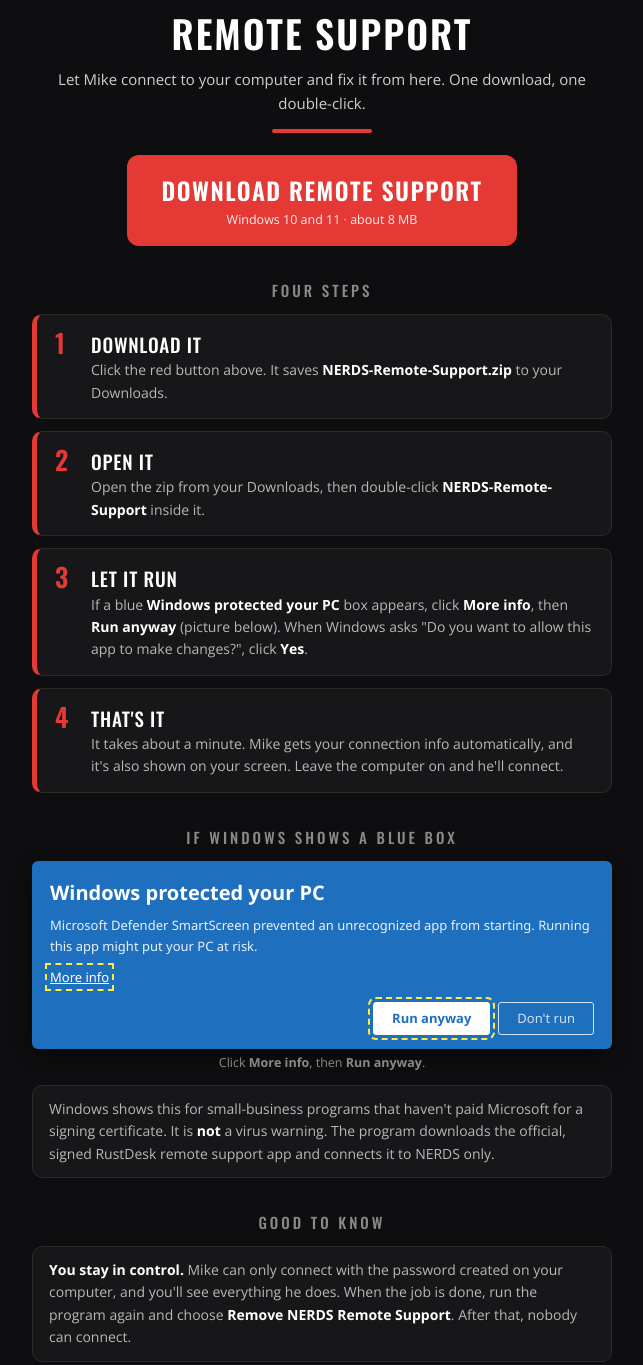
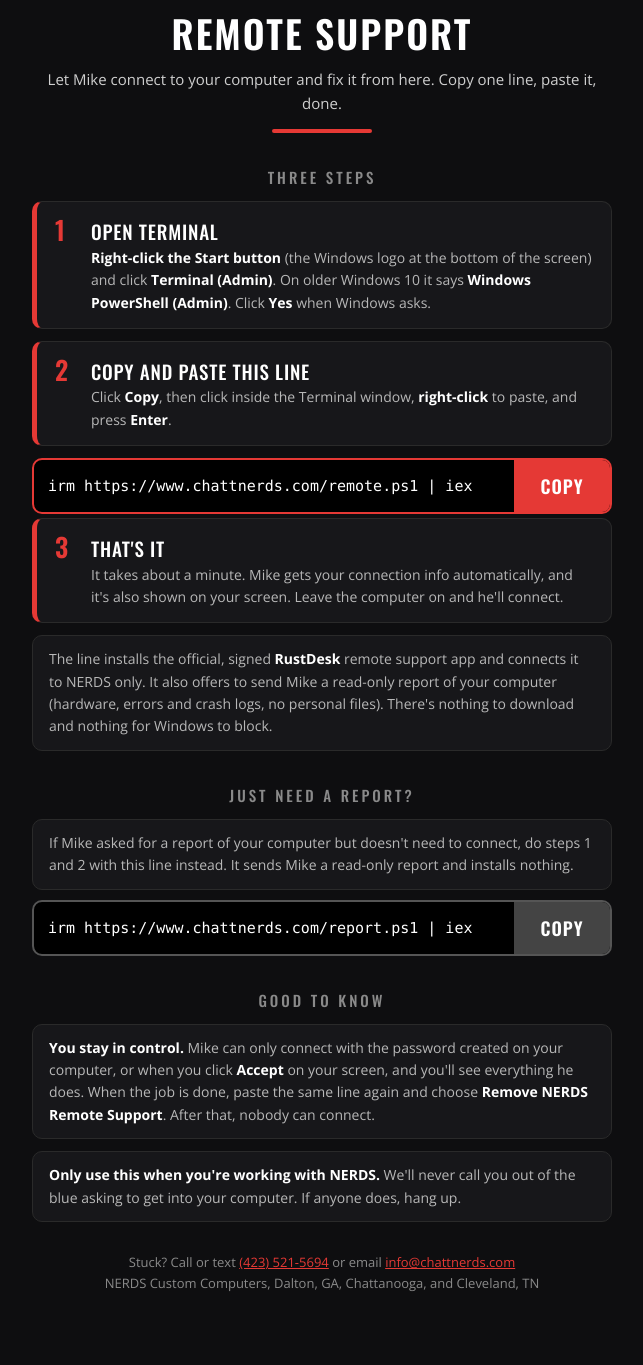
Before and after one commit to 1r0nch3f/NERDSwebpage, a plain HTML site: page remote.html in a window 1280 px wide. Shown: the part 238-1603 px from the top of the page, without its empty margins (318-961 px from the left). Drawn offline with nearby package versions, Linux system fonts and the light colour scheme.

Commit message:
Remote Support page: PowerShell one-liner + report line; remove Defender-flagged zip/EXE downloads

```diff
--- a/remote.html
+++ b/remote.html
@@ -4,7 +4,7 @@
 <meta charset="UTF-8">
 <meta name="viewport" content="width=device-width, initial-scale=1.0">
 <title>Remote Support - NERDS Custom Computers</title>
-<meta name="description" content="Let Mike from NERDS connect to your computer and fix it remotely. One download, one double-click.">
+<meta name="description" content="Let Mike from NERDS connect to your computer and fix it remotely. Let Mike from NERDS connect to your computer and fix it remotely. Copy one line, paste it, done.">
 <meta name="robots" content="noindex">
 <link rel="preconnect" href="https://fonts.googleapis.com">
 <link href="https://fonts.googleapis.com/css2?family=Oswald:wght@400;500;600;700&family=Open+Sans:wght@400;600;700&display=swap" rel="stylesheet">
@@ -17,29 +17,24 @@
   h1 { font-family: 'Oswald', sans-serif; font-size: 38px; font-weight: 600; text-transform: uppercase; letter-spacing: 2px; color: #fff; }
   .tag { color: #cfcfcf; font-size: 15px; margin: 4px 0 14px; }
   .line { width: 100px; height: 4px; margin: 0 auto 22px; background: #e53935; border-radius: 2px; }
-  .dl { display: inline-block; text-decoration: none; background: #e53935; color: #fff; font-family: 'Oswald', sans-serif; font-size: 24px; font-weight: 600; letter-spacing: 1.5px; text-transform: uppercase; padding: 16px 34px; border-radius: 12px; transition: transform .12s, background .12s; }
-  .dl:hover, .dl:focus-visible { background: #c62828; transform: translateY(-2px); outline: none; }
-  .dl small { display: block; font-family: 'Open Sans', Arial, sans-serif; font-size: 12.5px; font-weight: 400; letter-spacing: 0; text-transform: none; opacity: .9; }
   .group { font-family: 'Oswald', sans-serif; font-size: 15px; font-weight: 500; text-transform: uppercase; letter-spacing: 3px; color: #8a8a8a; margin: 32px 0 12px; }
   .step { display: flex; gap: 14px; text-align: left; background: #17171a; border: 1px solid #2a2a2a; border-left: 5px solid #e53935; border-radius: 10px; padding: 14px 18px; margin-bottom: 12px; }
   .step .n { font-family: 'Oswald', sans-serif; font-size: 26px; font-weight: 600; color: #e53935; line-height: 1.1; min-width: 22px; }
   .step .t { display: block; font-family: 'Oswald', sans-serif; font-size: 19px; font-weight: 500; letter-spacing: .8px; text-transform: uppercase; color: #fff; }
   .step .s { display: block; font-size: 14px; color: #b8b8b8; }
   .step b { color: #fff; }
-  /* look-alike of the Windows SmartScreen box, so customers recognize it */
-  .ss { margin: 10px 0 4px; background: #1f6fbf; color: #fff; text-align: left; border-radius: 6px; padding: 16px 18px 14px; font-family: 'Segoe UI', Arial, sans-serif; box-shadow: 0 6px 18px rgba(0,0,0,.45); }
-  .ss .h { font-size: 20px; font-weight: 600; margin-bottom: 6px; }
-  .ss p { font-size: 13px; margin-bottom: 8px; color: #e8f1fb; }
-  .ss .more { color: #fff; text-decoration: underline; font-size: 13px; outline: 2px dashed #ffeb3b; outline-offset: 3px; }
-  .ss .btns { display: flex; justify-content: flex-end; gap: 8px; margin-top: 12px; }
-  .ss .b { font-size: 13px; padding: 5px 18px; border: 1px solid #fff; border-radius: 3px; }
-  .ss .b.run { background: #fff; color: #1f6fbf; font-weight: 600; outline: 2px dashed #ffeb3b; outline-offset: 3px; }
-  .ss .b.dont { opacity: .8; }
+  .cmd { display: flex; align-items: stretch; margin: 10px 0 4px; background: #000; border: 2px solid #e53935; border-radius: 10px; overflow: hidden; }
+  .cmd code { flex: 1; text-align: left; font-family: Consolas, 'Courier New', monospace; font-size: 15px; color: #fff; padding: 14px 14px; word-break: break-all; user-select: all; }
+  .cmd button { background: #e53935; color: #fff; border: none; font-family: 'Oswald', sans-serif; font-size: 18px; font-weight: 600; letter-spacing: 1px; text-transform: uppercase; padding: 0 22px; cursor: pointer; min-width: 96px; }
+  .cmd button:hover, .cmd button:focus-visible { background: #c62828; outline: none; }
+  .cmd.small { border-color: #555; }
+  .cmd.small button { background: #444; }
+  .cmd.small button:hover { background: #555; }
   .cap { font-size: 12.5px; color: #8a8a8a; margin-bottom: 12px; }
   .note { font-size: 14px; color: #b8b8b8; background: #17171a; border: 1px solid #2a2a2a; border-radius: 10px; padding: 12px 16px; margin-top: 12px; text-align: left; }
   .note b { color: #fff; }
   .foot { margin-top: 30px; font-size: 13px; color: #8a8a8a; }
-  @media (max-width: 480px) { h1 { font-size: 30px; } .dl { display: block; font-size: 19px; letter-spacing: 1px; padding: 14px 16px; } }
+  @media (max-width: 480px) { h1 { font-size: 30px; } .cmd { flex-direction: column; } .cmd button { padding: 10px; } }
 
 /* ===== NAV ===== */
 .nav{background:#111;border-bottom:1px solid #2a2a2a;border-bottom:1px solid var(--line,#2a2a2a);position:sticky;top:0;z-index:100}
@@ -87,33 +82,34 @@
 <div class="wrap">
   <img class="logo" src="NERDS_logo-removebg-preview%20(2023_03_27%2001_29_11%20UTC).png" alt="NERDS mascot logo">
   <h1>Remote Support</h1>
-  <p class="tag">Let Mike connect to your computer and fix it from here. One download, one double-click.</p>
+  <p class="tag">Let Mike connect to your computer and fix it from here. Copy one line, paste it, done.</p>
   <div class="line"></div>
 
-  <a class="dl" href="downloads/NERDS-Remote-Support.zip" download>Download Remote Support<small>Windows 10 and 11 &middot; about 8 MB</small></a>
+  <div class="group">Three steps</div>
+  <div class="step"><span class="n">1</span><span><span class="t">Open Terminal</span><span class="s"><b>Right-click the Start button</b> (the Windows logo at the bottom of the screen) and click <b>Terminal (Admin)</b>. On older Windows 10 it says <b>Windows PowerShell (Admin)</b>. Click <b>Yes</b> when Windows asks.</span></span></div>
+  <div class="step"><span class="n">2</span><span><span class="t">Copy and paste this line</span><span class="s">Click <b>Copy</b>, then click inside the Terminal window, <b>right-click</b> to paste, and press <b>Enter</b>.</span></span></div>
+  <div class="cmd"><code id="c1">irm https://www.chattnerds.com/remote.ps1 | iex</code><button type="button" onclick="cp('c1',this)">Copy</button></div>
+  <div class="step"><span class="n">3</span><span><span class="t">That's it</span><span class="s">It takes about a minute. Mike gets your connection info automatically, and it's also shown on your screen. Leave the computer on and he'll connect.</span></span></div>
+  <p class="note">The line installs the official, signed <b>RustDesk</b> remote support app and connects it to NERDS only. It also offers to send Mike a read-only report of your computer (hardware, errors and crash logs, no personal files). There's nothing to download and nothing for Windows to block.</p>
 
-  <div class="group">Four steps</div>
-  <div class="step"><span class="n">1</span><span><span class="t">Download it</span><span class="s">Click the red button above. It saves <b>NERDS-Remote-Support.zip</b> to your Downloads.</span></span></div>
-  <div class="step"><span class="n">2</span><span><span class="t">Open it</span><span class="s">Open the zip from your Downloads, then double-click <b>NERDS-Remote-Support</b> inside it.</span></span></div>
-  <div class="step"><span class="n">3</span><span><span class="t">Let it run</span><span class="s">If a blue <b>Windows protected your PC</b> box appears, click <b>More info</b>, then <b>Run anyway</b> (picture below). When Windows asks "Do you want to allow this app to make changes?", click <b>Yes</b>.</span></span></div>
-  <div class="step"><span class="n">4</span><span><span class="t">That's it</span><span class="s">It takes about a minute. Mike gets your connection info automatically, and it's also shown on your screen. Leave the computer on and he'll connect.</span></span></div>
-
-  <div class="group">If Windows shows a blue box</div>
-  <div class="ss" aria-label="Example of the Windows protected your PC message">
-    <div class="h">Windows protected your PC</div>
-    <p>Microsoft Defender SmartScreen prevented an unrecognized app from starting. Running this app might put your PC at risk.</p>
-    <span class="more">More info</span>
-    <div class="btns"><span class="b run">Run anyway</span><span class="b dont">Don't run</span></div>
-  </div>
-  <p class="cap">Click <b>More info</b>, then <b>Run anyway</b>.</p>
-  <p class="note">Windows shows this for small-business programs that haven't paid Microsoft for a signing certificate. It is <b>not</b> a virus warning. The program downloads the official, signed RustDesk remote support app and connects it to NERDS only.</p>
+  <div class="group">Just need a report?</div>
+  <p class="note">If Mike asked for a report of your computer but doesn't need to connect, do steps 1 and 2 with this line instead. It sends Mike a read-only report and installs nothing.</p>
+  <div class="cmd small"><code id="c2">irm https://www.chattnerds.com/report.ps1 | iex</code><button type="button" onclick="cp('c2',this)">Copy</button></div>
 
   <div class="group">Good to know</div>
-  <p class="note"><b>You stay in control.</b> Mike can only connect with the password created on your computer, and you'll see everything he does. When the job is done, run the program again and choose <b>Remove NERDS Remote Support</b>. After that, nobody can connect.</p>
+  <p class="note"><b>You stay in control.</b> Mike can only connect with the password created on your computer, or when you click <b>Accept</b> on your screen, and you'll see everything he does. When the job is done, paste the same line again and choose <b>Remove NERDS Remote Support</b>. After that, nobody can connect.</p>
   <p class="note"><b>Only use this when you're working with NERDS.</b> We'll never call you out of the blue asking to get into your computer. If anyone does, hang up.</p>
 
   <p class="foot">Stuck? Call or text <a href="tel:+14235215694">(423) 521-5694</a> or email <a href="mailto:info@chattnerds.com">info@chattnerds.com</a><br>NERDS Custom Computers, Dalton, GA, Chattanooga, and Cleveland, TN</p>
 </div>
+<script>
+function cp(id, b) {
+  var t = document.getElementById(id).textContent;
+  var done = function () { b.textContent = 'Copied'; setTimeout(function () { b.textContent = 'Copy'; }, 2000); };
+  if (navigator.clipboard) { navigator.clipboard.writeText(t).then(done, function () { sel(id); }); } else { sel(id); }
+}
+function sel(id) { var r = document.createRange(); r.selectNodeContents(document.getElementById(id)); var s = window.getSelection(); s.removeAllRanges(); s.addRange(r); }
+</script>
 <!-- NERDS-TAWK-CHAT -->
 <!--Start of Tawk.to Script-->
 <script type="text/javascript">
```
Also changed, not shown: 2 other files.
